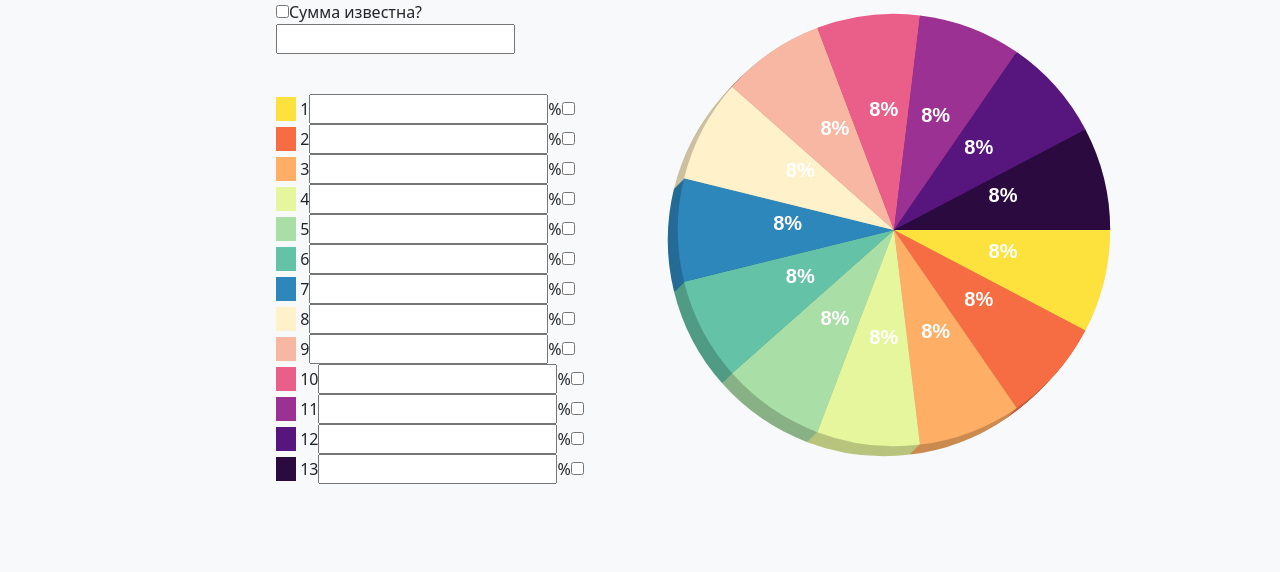
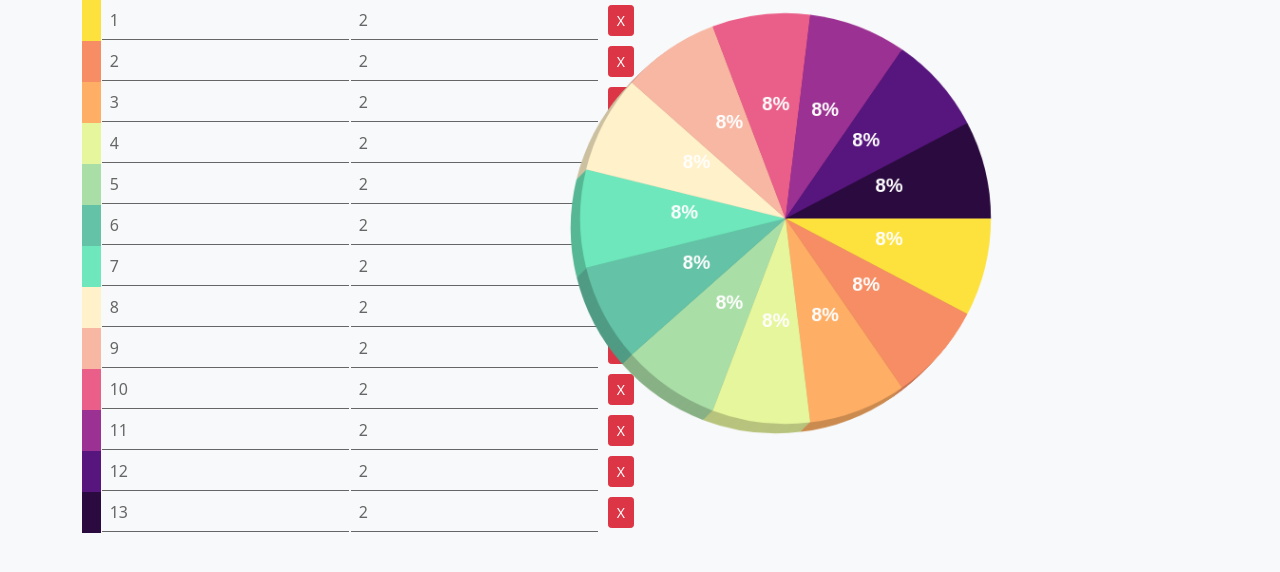
Before and after one commit to kirill-khalevin-lt/pie-chart-js, a plain HTML site: page index.html in a window 1280 px wide. Drawn offline with Linux system fonts and the light colour scheme.

Commit message:
JS skeleton

```diff
--- a/index.html
+++ b/index.html
@@ -12,24 +12,34 @@
               width: 100%;
               height: auto;
           }
+
+          .pt-3-half { padding-top: 1.4rem; }
+
+          input {
+            outline: none;
+            margin: 0;
+            border: 10px;
+            -webkit-box-shadow: none;
+            -moz-box-shadow: none;
+            box-shadow: none;
+            border-bottom: solid;
+            font-size: 14px;
+            font-family: inherit;
+            padding: 9px 0;
+            color: #666;
+            font-size: 16px;
+            font-weight: 500;
+          }
+
+
       </style>
   </head>
   <body class="bg-light">
       <div class="container">
 
-        <div class="row g-5">
-            <div class="col-md-5 col-lg-2">
+          <div id="pie-editor" class="row g-5">
 
-            </div>
-            <div class="col-md-7 col-lg-4">
-                <p><input type="checkbox" name="sum-known">Сумма известна? <input type="number" step="1000"></p><Br>
-                <div id="myLegend"></div>
-            </div>
-            <div class="col-md-5 col-lg-4">
-                <div style="width:460px;height:460px">
-                    <canvas id="myCanvas"></canvas>
-                </div>
-            </div>
+
           </div>
 
 
--- a/pie.js
+++ b/pie.js
@@ -1,14 +1,138 @@
+
+function isNode(node) { return node instanceof Element; }
+
+function findNode(id_or_class, whichClass=0)
+{
+    if (typeof id_or_class === "string") {
+        node = document.getElementById(id_or_class);
+        if (isNode(node)) { return node; }
+        nodes_by_class = document.getElementsByClassName(id_or_class);
+        if (nodes_by_class.length > 0)
+        {
+            return nodes_by_class.length > whichClass ? nodes_by_class[whichClass] : nodes_by_class[0];
+        }
+    }
+
+    return undefined;
+}
+
+function createNode(tag, parentNode=document.body, options={})
+{
+    node = document.createElement(tag);
+    for (var option in options){
+        var digArr = option.split('.');
+        var obj = node;
+        for (var digLevel = 0; digLevel < digArr.length-1; digLevel++){ obj = obj[digArr[digLevel]]; }
+        obj[digArr.pop()] = options[option];
+    }
+    if (!isNode(parentNode)){ parentNode = findNode(parentNode); }
+    if (!isNode(parentNode)){ parentNode = document.body; }
+    parentNode.appendChild(node);
+    return node;
+}
+
 //Code collected from https://code.tutsplus.com/ru/tutorials/how-to-draw-a-pie-chart-and-doughnut-chart-using-javascript-and-html5-canvas--cms-27197
 
 class Piechart{
     constructor(options)
     {
-        this.pie_colors_default = ["#F66D44","#FEAE65","#E6F69D","#AADEA7","#64C2A6","#2D87BB","#FFF1C9","#F7B7A3","#EA5F89","#9B3192","#57167E","#2B0B3F"];
-        this.options = options;
-        this.canvas = options.canvas;
-        this.ctx = this.canvas.getContext("2d");
+        this.pie_colors_default = ["#F68D64","#FEAE65","#E6F69D","#AADEA7","#64C2A6","#6DE7BB","#FFF1C9","#F7B7A3","#EA5F89","#9B3192","#57167E","#2B0B3F"];
         this.colors = options.colors.concat(this.pie_colors_default);
         this.shaded_colors = this.colors.map(function(color) { return shadeColor(color, -20); } );
+        this.removedColors = [];
+        this.nextColor = 0;
+
+        this.chartID = this.randomID();
+        this.options = options;
+        this.canvasSize = options.canvasSize;
+        this.parentNode = options.parentNode;
+        this.tableRowsID = {};
+        this.generateHTMLSkelet();
+        this.addRows();
+    }
+
+    randomID(){
+        return Math.floor(Math.random()*16777215).toString(16);
+    }
+
+    getNextColor(){
+        var currentColor = this.colors[this.nextColor % this.colors.length];
+        this.removedColors.length > 0 ? currentColor = this.removedColors.pop() : this.nextColor += 1;
+        return currentColor;
+    }
+
+    //https://24ways.org/2010/calculating-color-contrast
+    getContrastYIQ(hexcolor){
+        var r = parseInt(hexcolor.substr(1,2),16);
+        var g = parseInt(hexcolor.substr(3,2),16);
+        var b = parseInt(hexcolor.substr(5,2),16);
+        var yiq = ((r*299)+(g*587)+(b*114))/1000;
+        return (yiq >= 128) ? '#616A6B' : 'white';
+    }
+
+    //types = empty, string, number, remove
+    addRow(values, tdTypes)
+    {
+        var currentColor = this.getNextColor();
+        var rowID = this.randomID();
+        var tr = createNode("tr", this.table, {"id": "row-".concat(rowID)});
+        var valuePos = 0;
+        tdTypes.forEach((tdType) => {
+            var td = createNode("td", tr);
+            if (tdType == 'empty') {
+                td.style.background = currentColor;
+                td.innerHTML = "&nbsp;&nbsp;&nbsp;&nbsp;";
+            }
+            else if (tdType == 'remove')
+            {
+                var span = createNode("span", td);
+                var btn = createNode("button", span, {
+                    "type": "button",
+                    "className": "btn btn-danger btn-rounded btn-sm my-0",
+                    "innerText": "X",
+                    "id": "row-remove-".concat(rowID)
+                })
+            } else {
+                //td.style.backgroundColor = currentColor;
+                //td.style.opacity = "0.5";
+                if (['string', "number"].includes(tdType)){
+                    var nodeOptions = {
+                        "placeholder": "Item",
+                        "value": values[valuePos]
+                    }
+                    if (tdType == "number") {
+                        nodeOptions["type"] = "number";
+                        nodeOptions["step"] = "1000";
+                        nodeOptions["placeholder"] = "0";
+                    }
+                    var input = createNode("input", td, nodeOptions)
+                }
+            }
+            valuePos++;
+        });
+    }
+
+    addRows()
+    {
+        for (var categ in this.options.data){
+            var values = ["", categ, this.options.data[categ]]
+            var tdTypes = ["empty", "string", "number", "remove"]
+            this.addRow(values, tdTypes)
+        }
+    }
+
+    generateHTMLSkelet()
+    {
+        this.leftPart = createNode("div", this.parentNode, {"className": "col-md-7 col-lg-5"});
+        this.table = createNode("table", this.leftPart,
+                    {"className": "table table-responsive-md text-center", "id": "table-".concat(this.chartID)});
+
+
+        this.rightPart = createNode("div", this.parentNode, {"className": "col-md-7 col-lg-5"});
+        this.canvas = createNode("canvas", this.rightPart, {"id": "canvas-".concat(this.chartID)});
+        this.canvas.width = this.canvasSize;
+        this.canvas.height = this.canvasSize;
+        this.ctx = this.canvas.getContext("2d");
     }
 
     drawPieSlice(ctx,centerX, centerY, radius, startAngle, endAngle, color ){
@@ -44,13 +168,12 @@ class Piechart{
         document.getElementsByTagName('head')[0].appendChild(link);
     };
 
-    draw(){
+    drawSectors()
+    {
         var total_value = 0;
         var shift = 10;
         var coef_padding = 0.03
 
-        var canvas_width = this.canvas.width;
-        var canvas_height = this.canvas.height;
         for (var categ in this.options.data){
             var val = this.options.data[categ];
             total_value += val;
@@ -67,9 +190,9 @@ class Piechart{
                 var current_colors = shift == 0 ? this.colors : this.shaded_colors;
                 this.drawPieSlice(
                     this.ctx,
-                    canvas_width/2-shift,
-                    canvas_height/2+shift,
-                    Math.min(canvas_width/2-canvas_width*coef_padding,canvas_height/2-canvas_height*coef_padding),
+                    this.canvas.width/2-shift,
+                    this.canvas.height/2+shift,
+                    Math.min(this.canvas.width/2-this.canvas.width*coef_padding,this.canvas.height/2-this.canvas.height*coef_padding),
                     start_angle,
                     start_angle+slice_angle,
                     current_colors[color_index%this.colors.length]
@@ -80,21 +203,31 @@ class Piechart{
             }
             shift -= 1
         }
+    }
 
-        start_angle = 0;
+    drawPercentLabels()
+    {
+        var total_value = 0;
+
+        for (var categ in this.options.data){
+            var val = this.options.data[categ];
+            total_value += val;
+        }
+
+        var start_angle = 0;
         for (categ in this.options.data){
-            val = this.options.data[categ];
-            slice_angle = 2 * Math.PI * val / total_value;
-            var pieRadius = Math.min(canvas_width/2,canvas_height/2);
-            var labelX = canvas_width/2 + (pieRadius / 2) * Math.cos(start_angle + slice_angle/2);
+            var val = this.options.data[categ];
+            var slice_angle = 2 * Math.PI * val / total_value;
+            var pieRadius = Math.min(this.canvas.width/2,this.canvas.height/2);
+            var labelX = this.canvas.width/2 + (pieRadius / 2) * Math.cos(start_angle + slice_angle/2);
             labelX -= labelX*0.05;
-            var labelY = canvas_height/2 + (pieRadius / 2) * Math.sin(start_angle + slice_angle/2);
+            var labelY = this.canvas.height/2 + (pieRadius / 2) * Math.sin(start_angle + slice_angle/2);
             //labelY += labelY*0.05;
 
             if (this.options.doughnutHoleSize){
                 var offset = (pieRadius * this.options.doughnutHoleSize ) / 2;
-                labelX = canvas_width/2 + (offset + pieRadius / 2) * Math.cos(start_angle + slice_angle/2);
-                labelY = canvas_height/2 + (offset + pieRadius / 2) * Math.sin(start_angle + slice_angle/2);
+                labelX = this.canvas.width/2 + (offset + pieRadius / 2) * Math.cos(start_angle + slice_angle/2);
+                labelY = this.canvas.height/2 + (offset + pieRadius / 2) * Math.sin(start_angle + slice_angle/2);
 
             }
             var percents = Math.round(100 * val / total_value)
@@ -106,20 +239,12 @@ class Piechart{
             }
             start_angle += slice_angle;
         }
+    }
 
-        if (this.options.legend){
-            color_index = 0;
-            var legendHTML = "";
-            var input_element = "";
-            for (categ in this.options.data){
-                legendHTML += "<div><span style='display:inline-block;width:20px;background-color:"+this.colors[color_index++]+";'>&nbsp;</span> "+categ;
-                legendHTML += `<input type="number" step="1000" name="pie-value-${categ}">`;
-                legendHTML += `%<input type="checkbox" name="pie-value-${categ}-in-percents"><Br></div>`;
-            }
-            this.options.legend.innerHTML = legendHTML;
-        }
-
-        this.setFaviconTag()
+    draw(){
+        this.drawSectors();
+        this.drawPercentLabels();
+        this.setFaviconTag();
     }
 }
 
@@ -169,18 +294,18 @@ var myVinyls = {
     "13" : 2,
 }
 
-var myCanvas = document.getElementById("myCanvas");
-myCanvas.width = 460;
-myCanvas.height = 460;
-var ctx = myCanvas.getContext("2d");
-var myLegend = document.getElementById("myLegend");
+const editor = document.getElementById("pie-editor");
+const canvasSize = 460;
+
+
 
 var myDougnutChart = new Piechart(
     {
-        canvas:myCanvas,
+        parentNode:editor,
+        canvasSize:canvasSize,
         data:myVinyls,
         colors:["#fde23e"],
-        legend:myLegend
+        //table:tableValues
     }
 );
 
```
Lines whose indentation alone changed are shown as unchanged.
